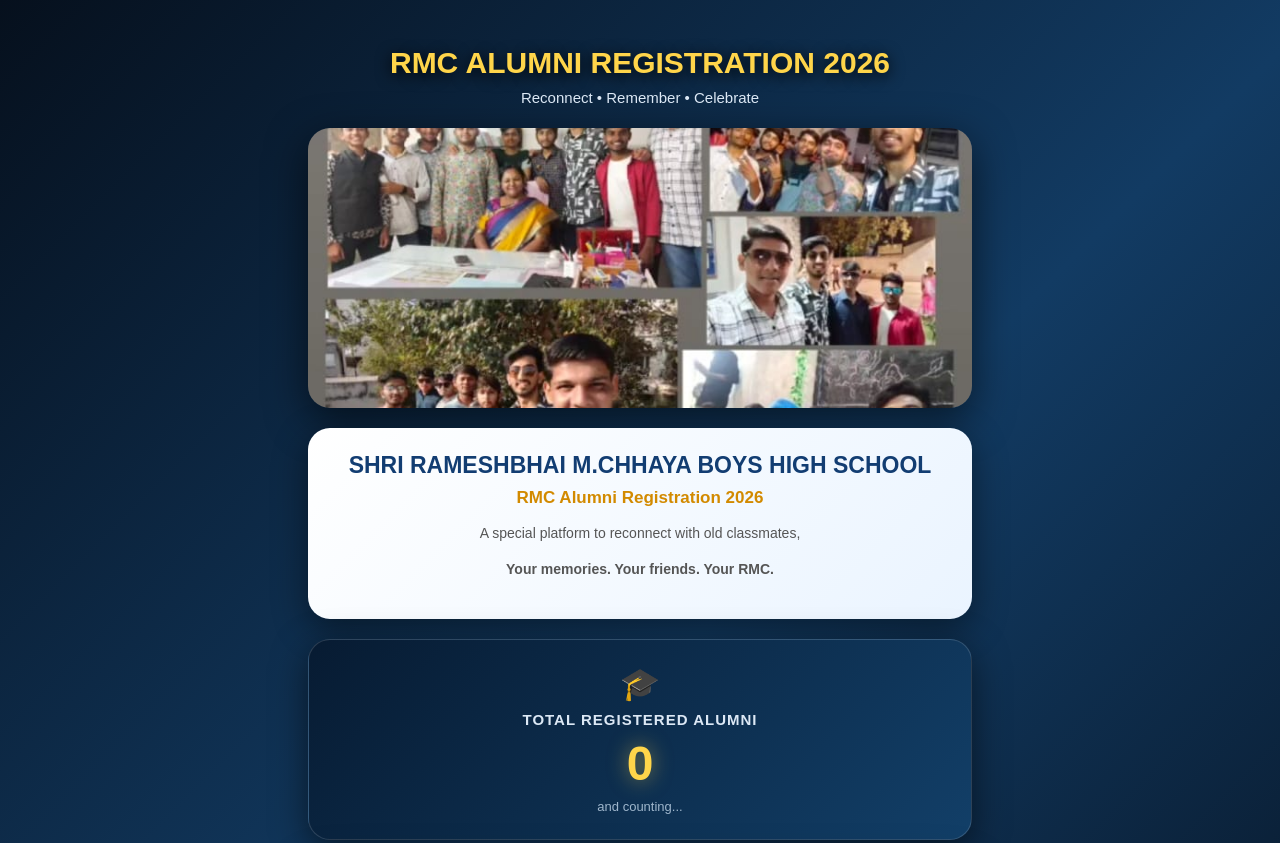
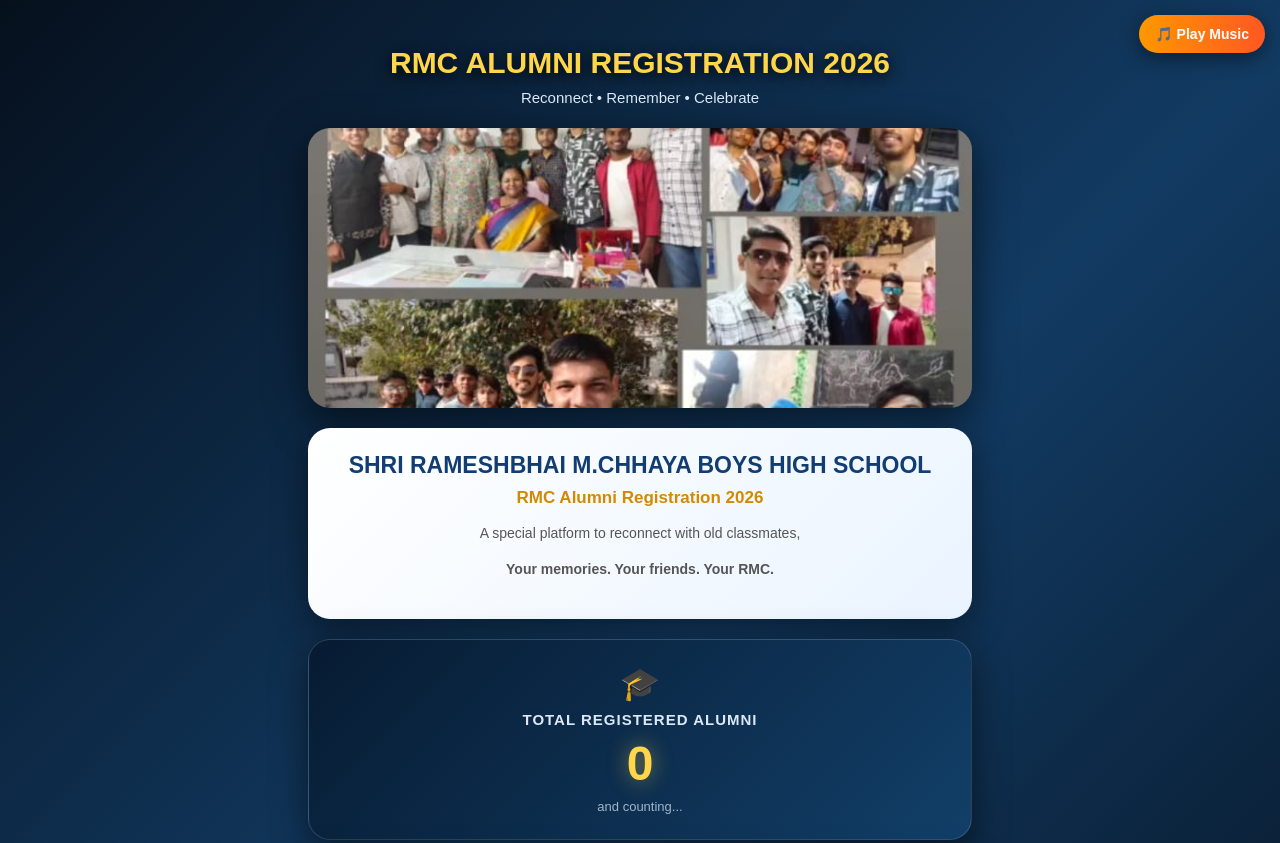
Before and after one commit to regminaveenjoshi/alumni-registration-2026-, a plain HTML site: page index.html in a window 1280 px wide. Shown: the top 843 px of the page. Drawn offline with Linux system fonts and the light colour scheme; no server answers.

Commit message:
Update index.html

```diff
--- a/index.html
+++ b/index.html
@@ -273,13 +273,29 @@ input:focus{
   font-size:13px;
   color:#9fb6cc;
 }
+  #musicBtn{
+  position:fixed;
+  top:15px;
+  right:15px;
+  z-index:9999;
+  border:0;
+  padding:11px 16px;
+  border-radius:25px;
+  background:linear-gradient(90deg,#ff9800,#ff5722);
+  color:white;
+  font-weight:bold;
+  font-size:14px;
+  box-shadow:0 5px 20px #0007;
+  }
 </style>
 </head>
 
 <body>
-<audio id="bgMusic" loop autoplay>
+<audio id="bgMusic" loop preload="auto">
   <source src="Simple.mp3" type="audio/mpeg">
 </audio>
+
+<button id="musicBtn" onclick="startMusic()">🎵 Play Music</button>
 <div id="mainPage">
 
 <div class="container">
@@ -638,6 +654,18 @@ iframe.onload=function(){
 updateLiveCount();
 
 setInterval(updateLiveCount, 10000);
+  const bgMusic = document.getElementById("bgMusic");
+const musicBtn = document.getElementById("musicBtn");
+
+function startMusic(){
+  bgMusic.volume = 0.7;
+
+  bgMusic.play().then(function(){
+    musicBtn.textContent = "🔊 Music On";
+  }).catch(function(error){
+    console.log("Music error:", error);
+  });
+}
 </script>
 
 </body>
```
